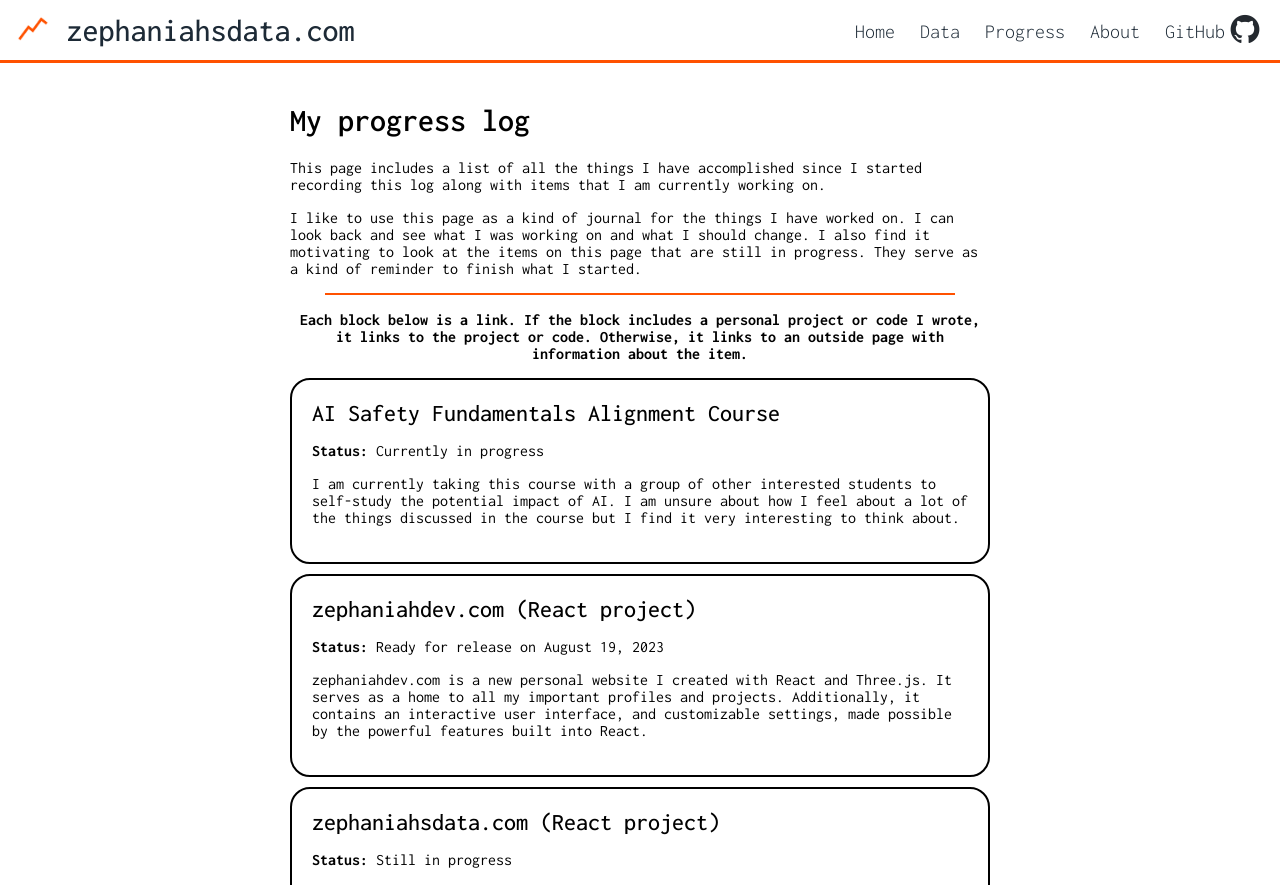
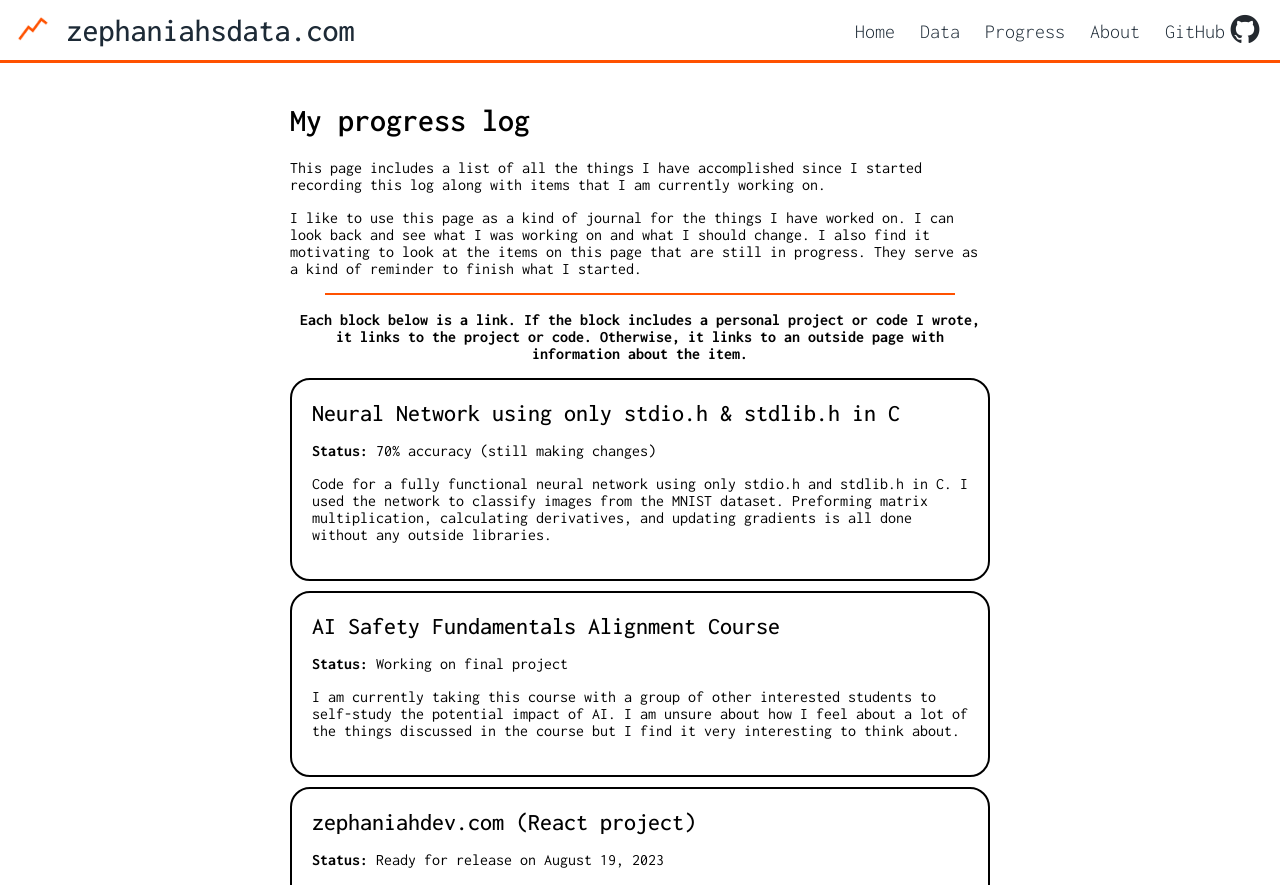
Before and after one commit to zroe1/productivity-site, a Next.js app: page /progress in a window 1280 px wide. Shown: the top 885 px of the page. Built offline with nearby package versions, Linux system fonts and the light colour scheme.

Commit message:
updated info on data and progress pages

```diff
--- a/src/app/progress/page.js
+++ b/src/app/progress/page.js
@@ -25,8 +25,16 @@ const Progress = () => {
           it links to the project or code. Otherwise, it links to an outside page
           with information about the item.
         </p>
+        <ProgressBlock titleText="Neural Network using only stdio.h & stdlib.h in C"
+                       status="70% accuracy (still making changes)" link="https://github.com/zroe1/neural-network-from-scratch"
+                       discription="
+          Code for a fully functional neural network using only stdio.h and
+          stdlib.h in C. I used the network to classify images from the MNIST
+          dataset. Preforming matrix multiplication, calculating derivatives,
+          and updating gradients is all done without any outside libraries.
+        "/>
         <ProgressBlock titleText="AI Safety Fundamentals Alignment Course"
-                       status="Currently in progress" link="https://course.aisafetyfundamentals.com/alignment"
+                       status="Working on final project" link="https://course.aisafetyfundamentals.com/alignment"
                        discription="
           I am currently taking this course with a group of other interested
           students to self-study the potential impact of AI. I am unsure about
@@ -43,7 +51,7 @@ const Progress = () => {
           into React.
         "/>
         <ProgressBlock titleText="zephaniahsdata.com (React project)"
-                       status="Still in progress" link="https://github.com/zroe1/productivity-site"
+                       status="Testing release" link="https://github.com/zroe1/productivity-site"
                        discription="
           A personal project to display the data I have collected about my
           productivity. You are looking at it right now!
```
Also changed, not shown: src/app/data/page.js (+15 -8 lines).
